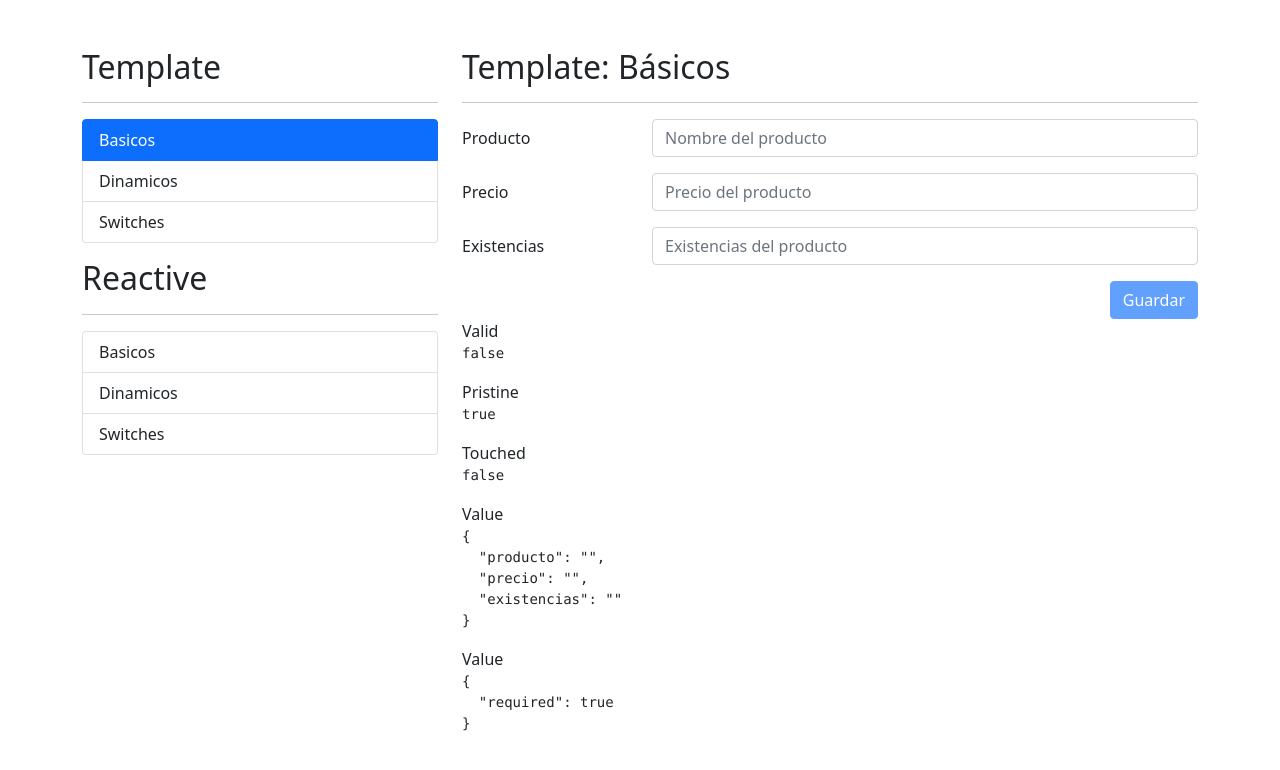
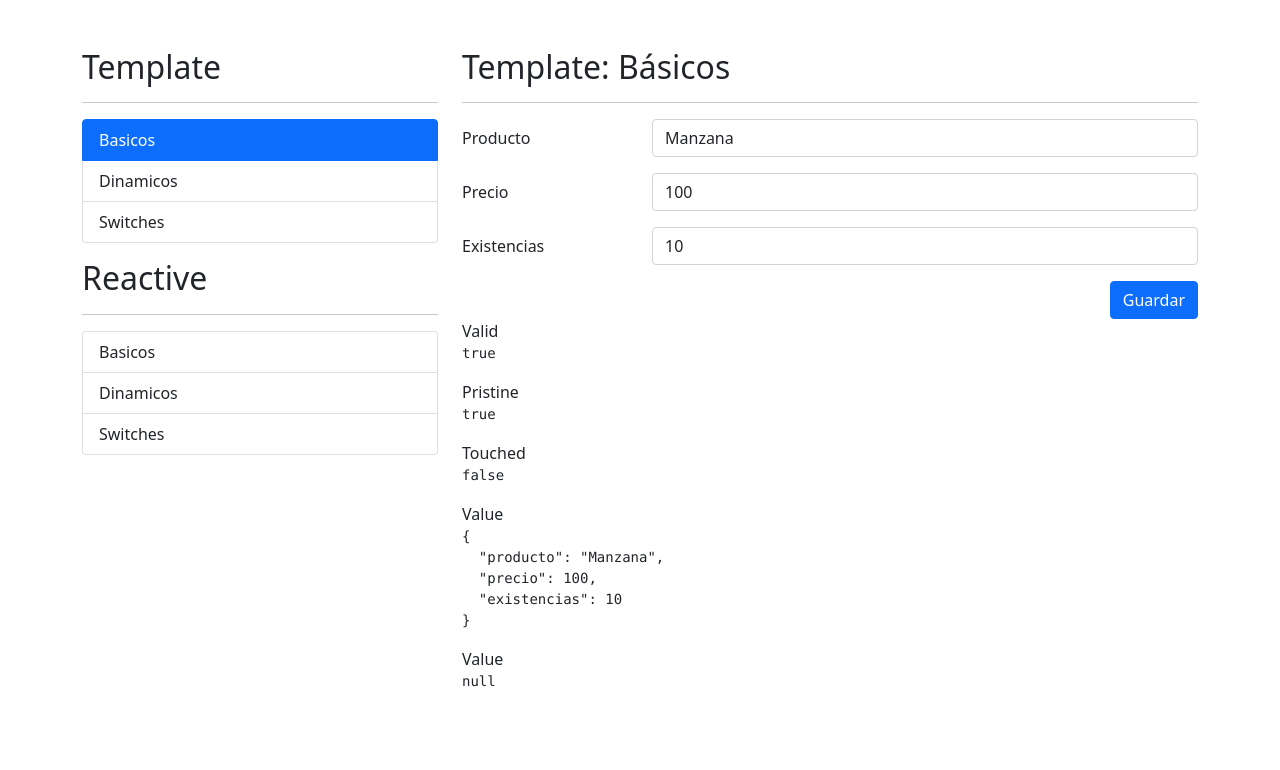
Before and after one commit to VictorCarmonaMoraza/FormulariosTemplates_Angular, an Angular app: page /template/basicos in a window 1280 px wide. Shown: the top 770 px of the page. Built offline with nearby package versions, Linux system fonts and the light colour scheme.

Commit message:
11 - Template: Limpiar el formulario

```diff
--- a/src/app/template/components/basicos/basicos.component.html
+++ b/src/app/template/components/basicos/basicos.component.html
@@ -9,7 +9,7 @@
       <div class="mb-3 row">
         <label class="col-sm-3 col-form-label">Producto</label>
         <div class="col-sm-9">
-          <input type="text" class="form-control" ngModel name="producto" placeholder="Nombre del producto" required
+          <input type="text" class="form-control" [ngModel]="initForm.producto" name="producto" placeholder="Nombre del producto" required
             minlength="3">
           <!--Cuandoe el campo formulario es invalido y ha sido tocado salta el error-->
           <span *ngIf="nombreValido()" class="form-text text-danger">Debe de ser de 3 letras</span>
@@ -20,7 +20,7 @@
       <div class="mb-3 row">
         <label class="col-sm-3 col-form-label">Precio</label>
         <div class="col-sm-9">
-          <input type="number" class="form-control" ngModel name="precio" placeholder="Precio del producto" required>
+          <input type="number" class="form-control" [ngModel]="initForm.precio" name="precio" placeholder="Precio del producto" required>
           <span *ngIf="precioValido()" class="form-text text-danger">El precio debe ser 0 o mayor</span>
 
         </div>
@@ -30,7 +30,7 @@
       <div class="mb-3 row">
         <label class="col-sm-3 col-form-label">Existencias</label>
         <div class="col-sm-9">
-          <input type="number" class="form-control" ngModel name="existencias"
+          <input type="number" class="form-control" [ngModel]="initForm.existencias" name="existencias"
           customMin
           [minimo]="0"
           placeholder="Existencias del producto" required>
--- a/src/app/template/components/basicos/basicos.component.ts
+++ b/src/app/template/components/basicos/basicos.component.ts
@@ -9,6 +9,12 @@ import { NgForm } from '@angular/forms';
 export class BasicosComponent implements OnInit {
 
   @ViewChild('miFormulario') miFormulario!: NgForm;
+
+  initForm = {
+    producto: 'Manzana',
+    precio: 100,
+    existencias:10
+  }
 
   constructor() { }
 
@@ -26,6 +32,8 @@ export class BasicosComponent implements OnInit {
   //guardar(miFormulario: NgForm) {
   guardar() {
     console.log(this.miFormulario);
+    //Reseteamos el formualrio
+    this.miFormulario.resetForm();
   }
 
 }
```
Also changed, not shown: 1 other file (tests, documents, lock files or other folders).
